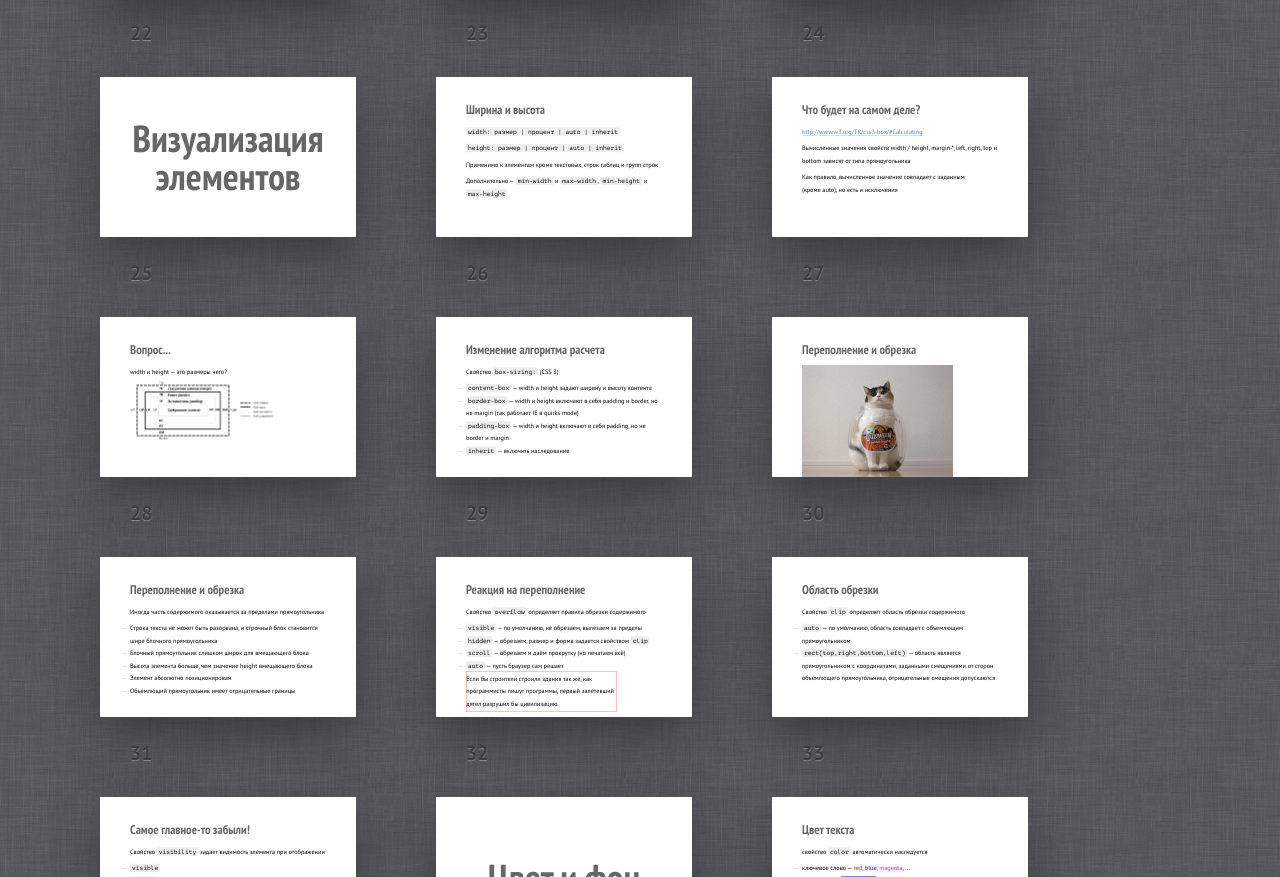
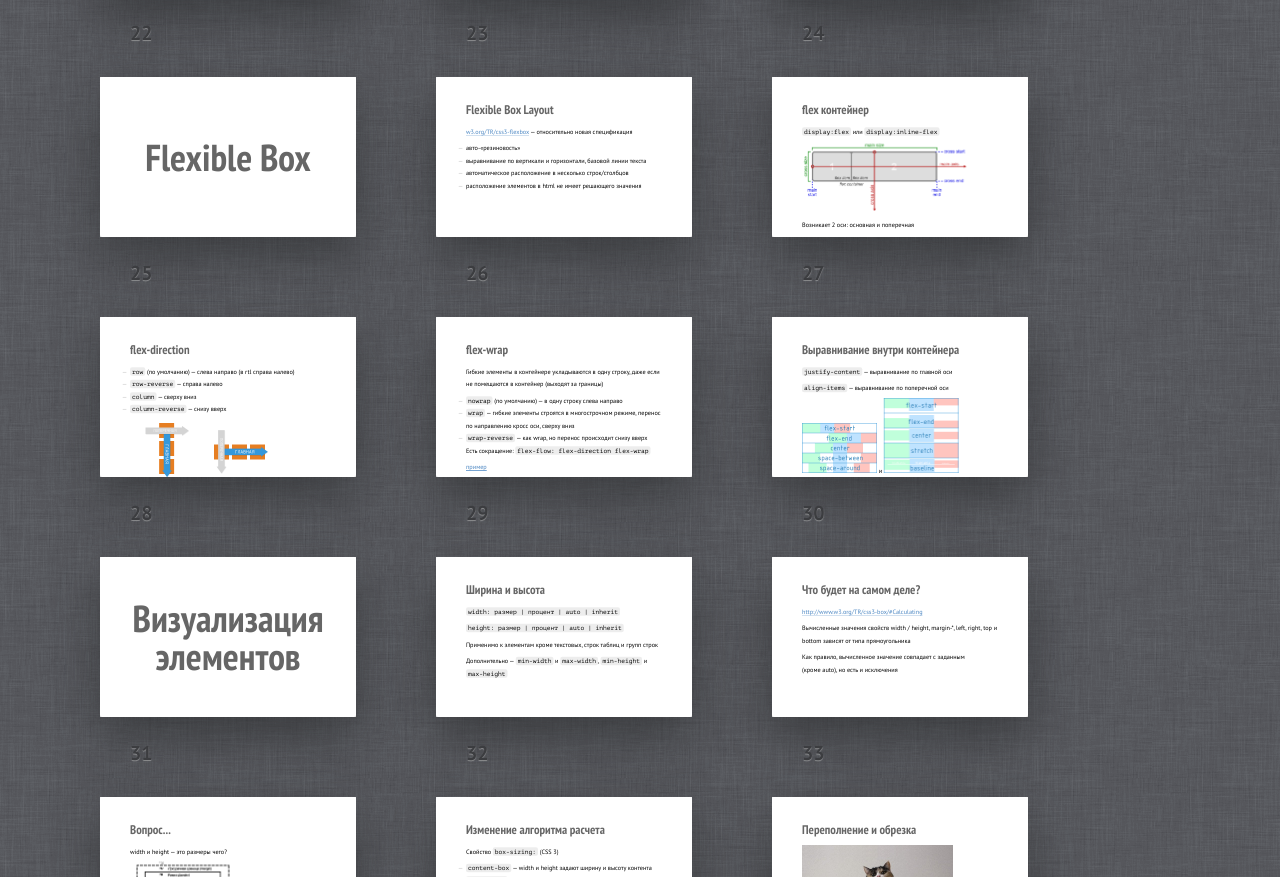
Before and after one commit to volkanin/web-dhtml, a plain HTML site: page 04-CSS.html in a window 1280 px wide. Shown: the part 2023-2900 px from the top of the page. Drawn offline with Linux system fonts and the light colour scheme.

Commit message:
lecture 4

```diff
--- a/04-CSS.html
+++ b/04-CSS.html
@@ -274,6 +274,58 @@
 		<li><code>both </code></li>
 		<li><code>inherit</code> — включить наследование (по умолчанию нет)</li>
 	</ul>
+</div></section>
+
+<section class="slide shout"><div>
+	<h2>Flexible Box</h2>
+</div></section>
+
+<section class="slide"><div>
+	<h2>Flexible Box Layout</h2>
+	<p><a href="http://www.w3.org/TR/css3-flexbox/" target="_blank">w3.org/TR/css3-flexbox</a> — относительно новая спецификация</p>
+	<ul>
+		<li>авто-«резиновость»</li>
+		<li>выравнивание по вертикали и горизонтали, базовой линии текста</li>
+		<li>автоматическое расположение в несколько строк/столбцов</li>
+		<li>расположение элементов в html не имеет решающего значения</li>
+	</ul>
+</div></section>
+
+<section class="slide"><div>
+	<h2>flex контейнер</h2>
+	<p><code>display:flex</code> или <code>display:inline-flex</code></p>
+	<p><img src="pictures/flex-direction-terms.png"></p>
+	<p>Возникает 2 оси: основная и поперечная</p>
+</div></section>
+
+<section class="slide"><div>
+	<h2>flex-direction</h2>
+	<ul style="margin: 0px">
+		<li><code>row</code> (по умолчанию) — слева направо (в rtl справа налево)</li>
+		<li><code>row-reverse</code> — справа налево</li>
+		<li><code>column</code> —  сверху вниз</li>
+		<li><code>column-reverse</code> —  снизу вверх</li>
+	</ul>
+	<p><img src="pictures/flexbox-main-column-300x300.png"><img src="pictures/flexbox-main-row-300x300.png"></p>
+</div></section>
+
+<section class="slide"><div>
+	<h2>flex-wrap</h2>
+	<p>Гибкие элементы в контейнере укладываются в одну строку, даже если не помещаются в контейнер (выходят за границы)</p>
+	<ul style="margin: 0px">
+		<li><code>nowrap</code> (по умолчанию) — в одну строку слева направо</li>
+		<li><code>wrap</code> — гибкие элементы строятся в многострочном режиме, перенос по направлению кросс оси, сверху вниз</li>
+		<li><code>wrap-reverse</code> —  как wrap, но перенос происходит снизу вверх</li>
+	</ul>
+	<p>Есть сокращение: <code>flex-flow: flex-direction flex-wrap</code></p>
+	<p><a href="sample/04-CSS-sample-flex-wrap.htm" target="_blank">пример</a></p>
+</div></section>
+
+<section class="slide"><div>
+	<h2>Выравнивание внутри контейнера</h2>
+	<p><code>justify-content</code> — выравнивание по главной оси</p>
+	<p><code>align-items</code> — выравнивание по поперечной оси</p>
+	<p onclick="style.display='flex'; style.alignItems='flex-start'; "><img src="pictures/flex-justify-content-300x200.png" title="justify-content"> и <img src="pictures/flex-align-items-300x300.png" title="align-items"></p>
 </div></section>
 
 <section class="slide shout"><div>
```
Also changed, not shown: sample/04-CSS-sample-flex-wrap.htm (added, +53 -0 lines), pictures/flex-align-items-300x300.png (added), pictures/flex-direction-terms.png (added), pictures/flex-justify-content-300x200.png (added), pictures/flexbox-main-column-300x300.png (added), pictures/flexbox-main-row-300x300.png (added), pictures/http-server-operation.jpg (added).
